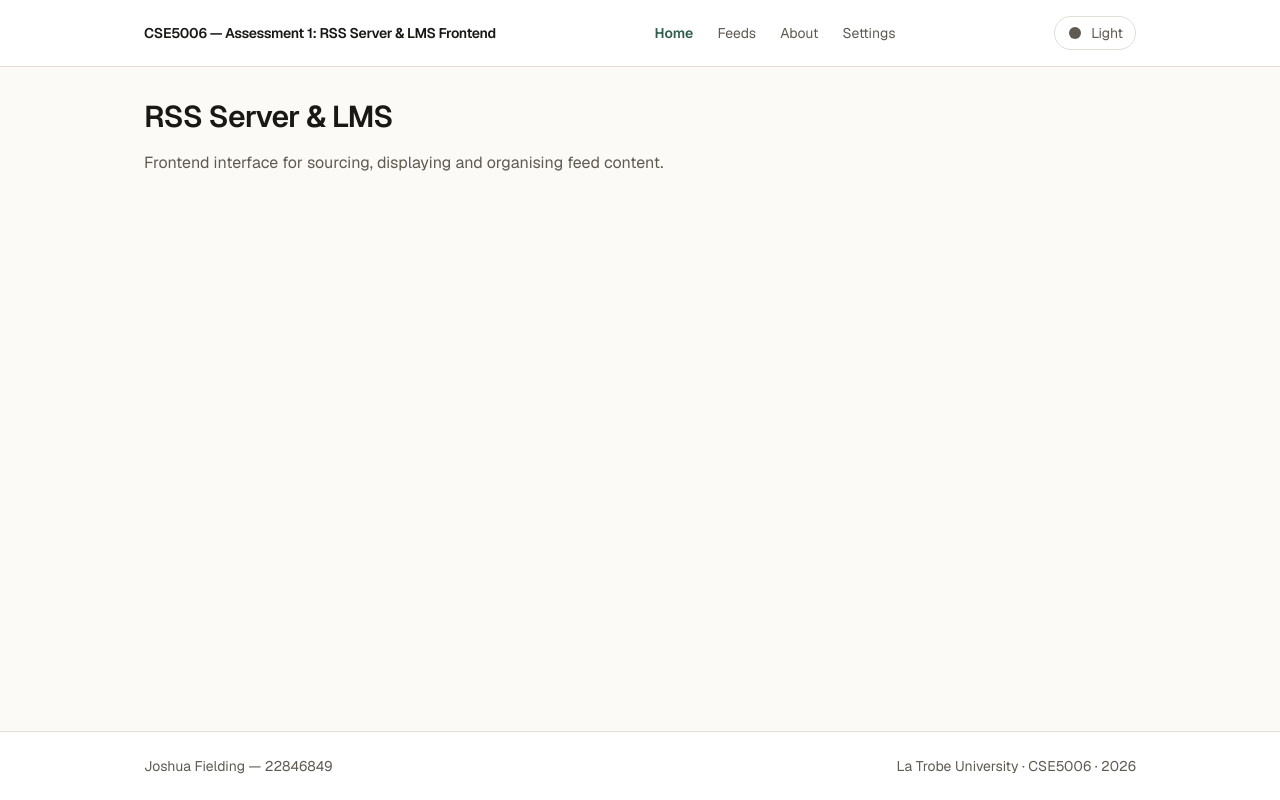
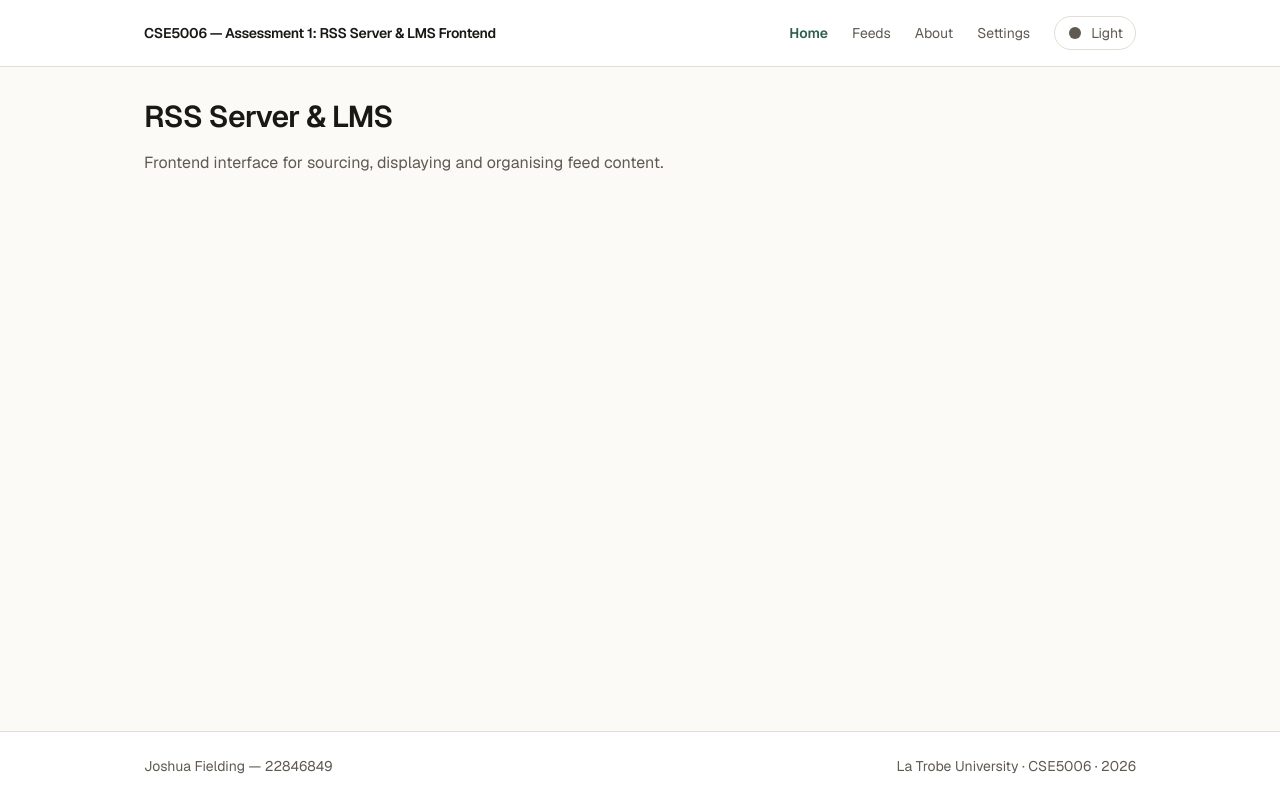
Before and after one commit to luxjoshyua/cse5006-assessment-one, a Next.js app: page / in a window 1280 px wide. Built offline with nearby package versions, Linux system fonts and the light colour scheme; no server answers.

Commit message:
fixed flexbox on the header

```diff
--- a/components/Header/Header.tsx
+++ b/components/Header/Header.tsx
@@ -12,8 +12,10 @@ export default function Header({ title = DEFAULT_TITLE }: Props) {
     <header className="border-b border-border bg-surface">
       <div className="mx-auto flex max-w-5xl items-center justify-between gap-4 px-4 py-4">
         <p className="text-sm font-semibold tracking-tight">{title}</p>
-        <Nav />
-        <ThemeToggle />
+        <div className="flex items-center gap-6">
+          <Nav />
+          <ThemeToggle />
+        </div>
       </div>
     </header>
   )
```
